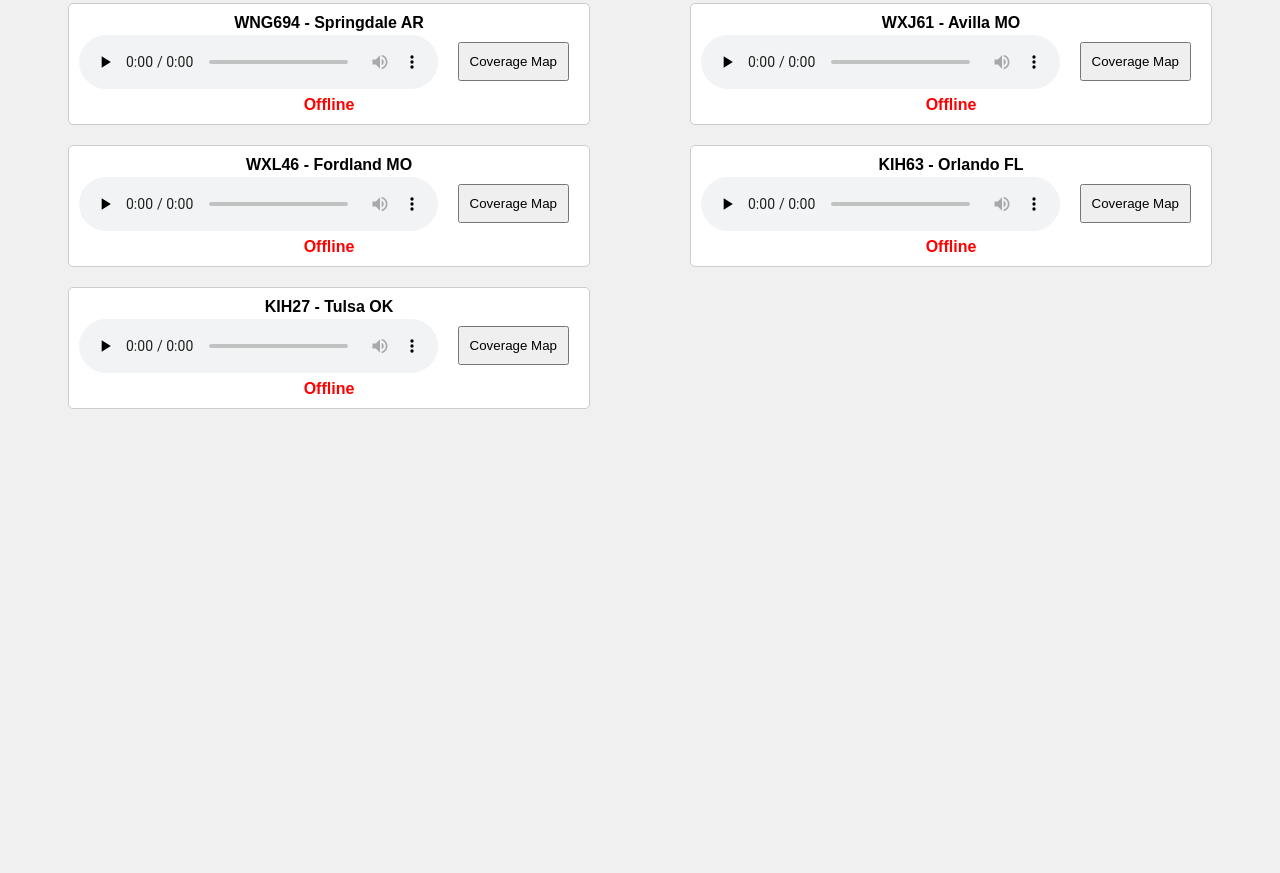
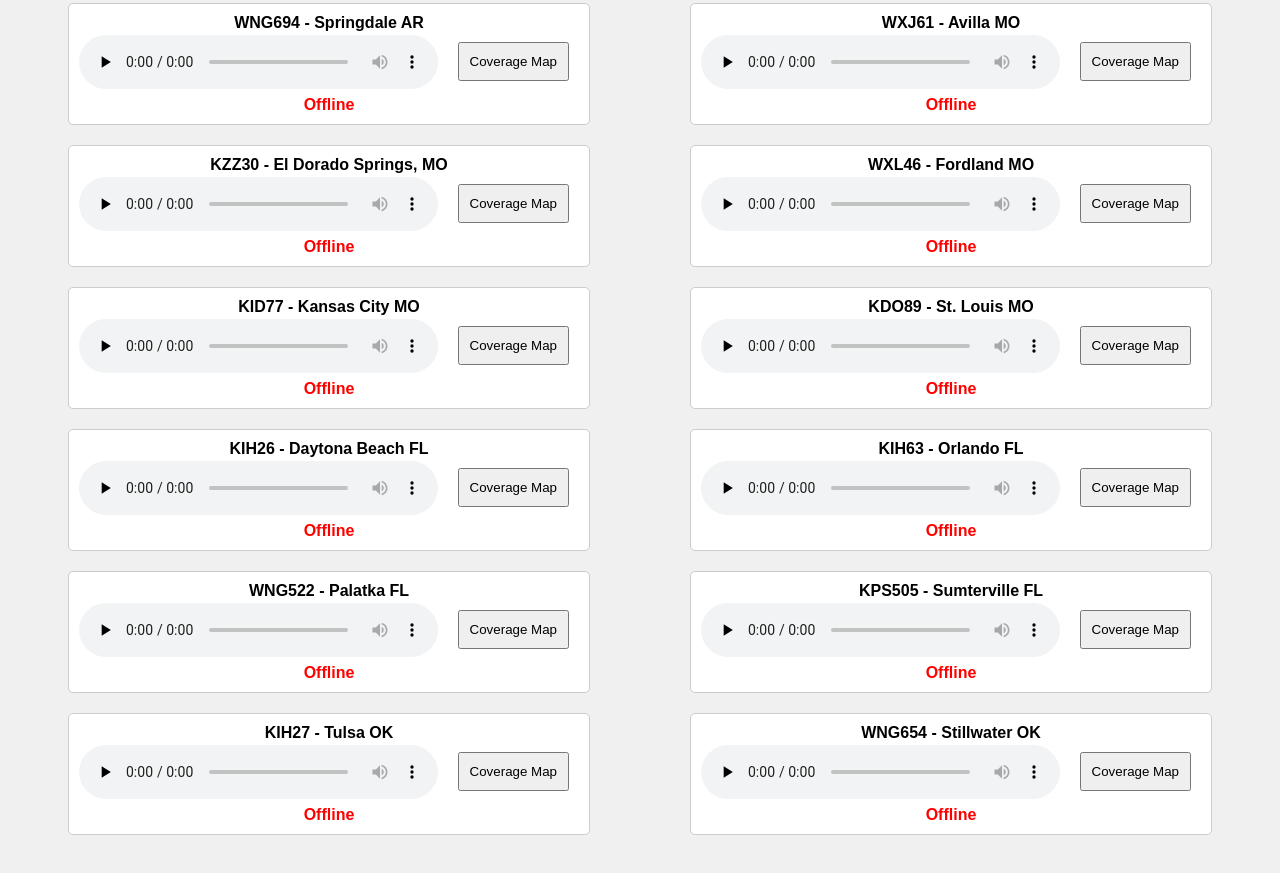
Before and after one commit to ozarks-eas/ozarks-eas.wgdash.github.io, a plain HTML site: page streams.html in a window 1280 px wide. Shown: the part 846-1719 px from the top of the page. Before the commit the page ends 1313 px from the top, so only its background shows below. Drawn offline with Linux system fonts and the light colour scheme.

Commit message:
Updated/Added New NWR Streams
Added 7 new NWR Streams
Updated 1 NWR Stream

```diff
--- a/streams.html
+++ b/streams.html
@@ -117,19 +117,54 @@
           id: "WXJ61",
         },
         {
+          url: "https://icecast.sirenarchive.xyz/NWR/KZZ30",
+          name: "KZZ30 - El Dorado Springs, MO",
+          id: "KZZ30",
+        },
+        {
           url: "https://icecast.sirenarchive.xyz/NWR/WXL46",
           name: "WXL46 - Fordland MO",
           id: "WXL46",
         },
         {
-          url: "https://wxradio.org/FL-Orlando-KIH63",
+          url: "https://wxradio.org/MO-KansasCity-KID77",
+          name: "KID77 - Kansas City MO",
+          id: "KID77",
+        },
+        {
+          url: "https://wxradio.org/MO-StLouis-KDO89",
+          name: "KDO89 - St. Louis MO",
+          id: "KDO89",
+        },
+        {
+          url: "https://wxradio.org/FL-DaytonaBeach-KIH26",
+          name: "KIH26 - Daytona Beach FL",
+          id: "KIH26",
+        },
+        {
+          url: "https://icecast.sirenarchive.xyz/NWR/KIH63",
           name: "KIH63 - Orlando FL",
           id: "KIH63",
+        },
+        {
+          url: "https://wxradio.org/FL-Palatka-WNG522",
+          name: "WNG522 - Palatka FL",
+          id: "WNG522",
+        },
+        {
+          url: "https://wxradio.org/FL-Sumterville-KPS505",
+          name: "KPS505 - Sumterville FL",
+          id: "KPS505",
         },
         {
           url: "https://wxradio.org/OK-Tulsa-KIH27",
           name: "KIH27 - Tulsa OK",
           id: "KIH27",
+        },
+        {
+          url: "https://wxradio.org/OK-Stillwater-WNG654",
+          name: "WNG654 - Stillwater OK",
+          id: "WNG654",
         },
       ];
 
```
